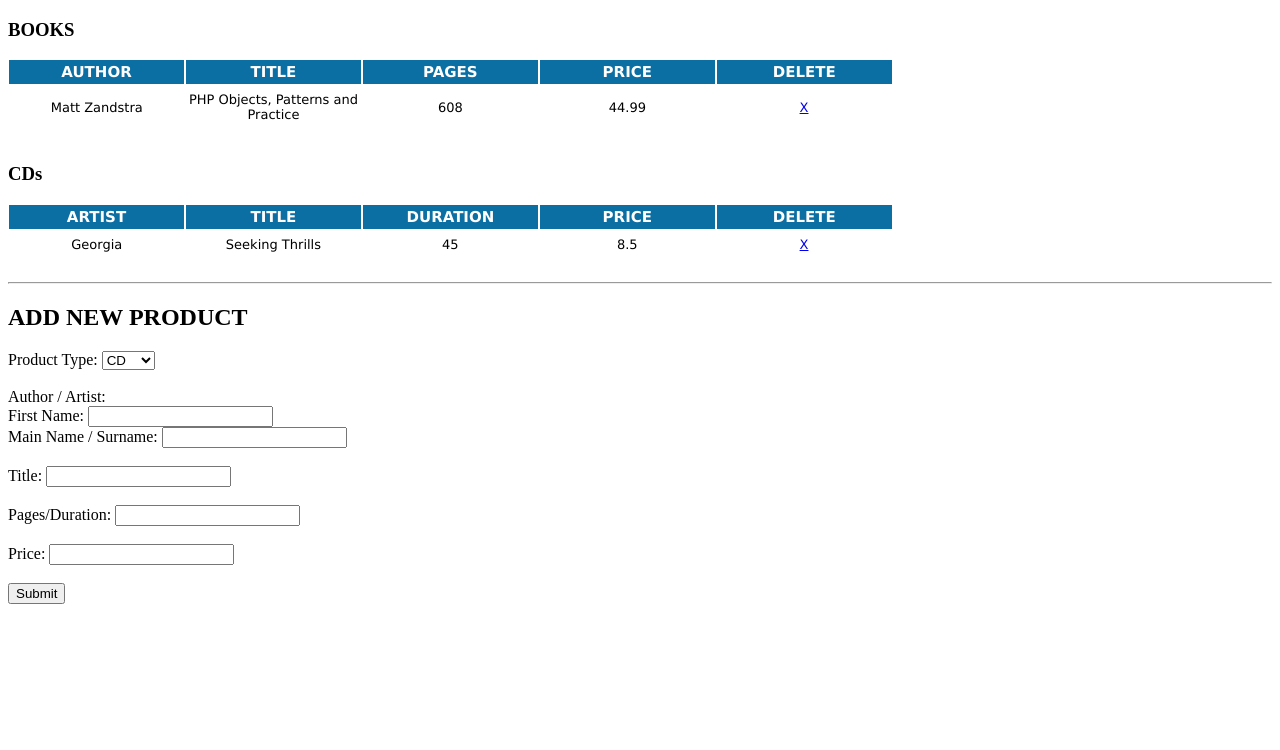
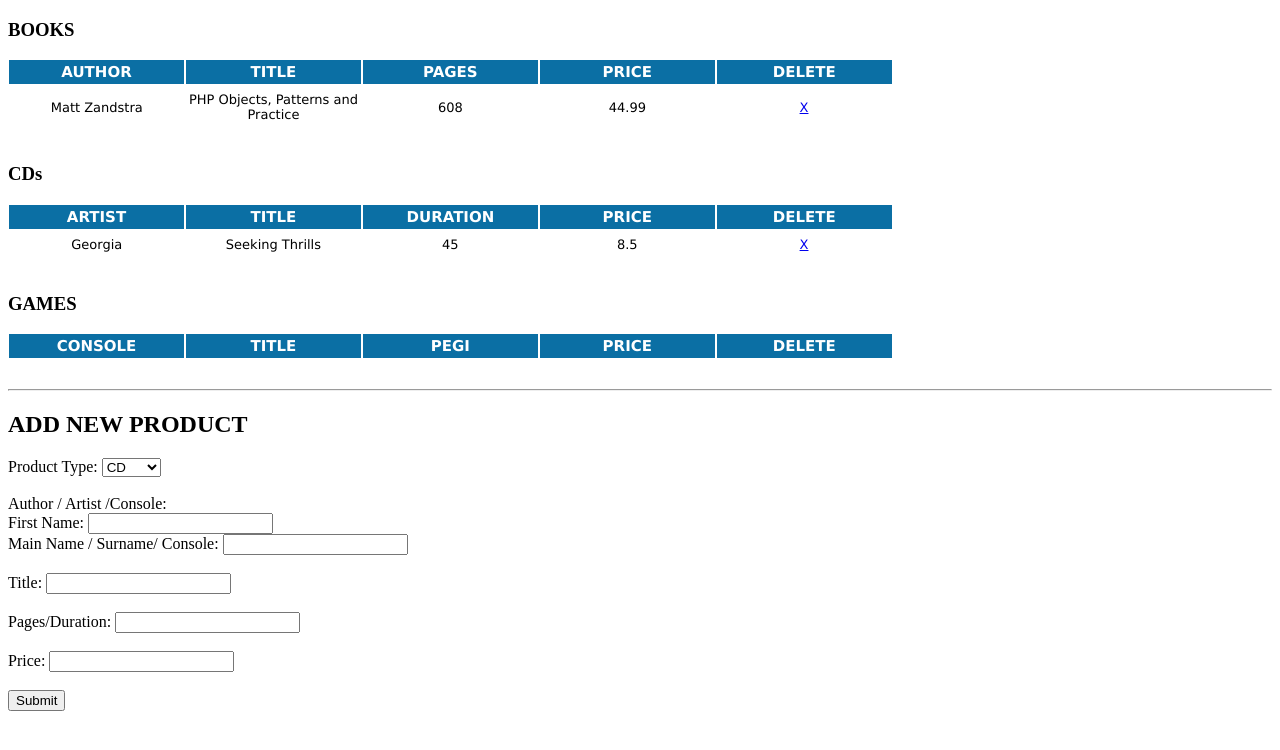
Before and after one commit to tbc-bsc-l6/component-1-Srijan5138, a PHP site: page / in a window 1280 px wide. Shown: the top 750 px of the page. Run offline with PHP 8.4, Linux system fonts and the light colour scheme; lists and menus that the app fills with data are empty.

Commit message:
html product writer was edited

```diff
--- a/awe/HtmlProductWriter.php
+++ b/awe/HtmlProductWriter.php
@@ -34,10 +34,12 @@ class HtmlProductWriter extends ShopProductWriter
         foreach ($this->products as $product) {
          if($product instanceof BookProduct) $bookproducts[] = $product;
          if($product instanceof CdProduct) $cdproducts[] = $product;
+         if($product instanceof GameProduct) $gameproducts[] = $product;
         }
 
         $booktable = $this->generateBookTable($bookproducts);
         $cdtable = $this->generateCdTable($cdproducts);
+        $gametable = $this->generateGameTable($gameproducts);
 
         $addProduct = $this->generateAddProductForm();
 
@@ -46,6 +48,8 @@ class HtmlProductWriter extends ShopProductWriter
             . $booktable .
             '<br />'
             .$cdtable.
+            '<br />'
+            .$gametable .
             '<br />'
             .$addProduct .
             '</body>';
@@ -113,6 +117,36 @@ class HtmlProductWriter extends ShopProductWriter
             </table>';
     }
 
+private function generateGameTable($gameproducts)
+    {
+        $contents = '';
+        foreach ($gameproducts as $game) {
+            $contents .= '<tr>
+                  <td>'.$game->getFullName().'</td>'
+                .'<td>'.$game->getTitle().'</td>'
+                .'<td>'.$game->getgameRating().'</td>'
+                .'<td>'.$game->getPrice().'</td>'
+                .'<td>'.'<a href="./index.php?delete='.$game->getId().'">X</a>'.'</td>
+                </tr>';
+        }
+        return
+            '
+            <h3>GAMES</h3>
+            <table class="paleBlueRows equal-width">
+                 <thead>
+                    <tr>
+                        <th>CONSOLE</th>
+                        <th>TITLE</th>
+                        <th>PEGI</th>
+                        <th>PRICE</th>
+                        <th>DELETE</th>
+                    </tr>
+                    </thead>
+                    <tbody>'
+            .$contents.
+            '</tbody>
+            </table>';
+    }
     private function generateAddProductForm()
     {
         return '
@@ -123,13 +157,14 @@ class HtmlProductWriter extends ShopProductWriter
           <select id="producttype" name="producttype">
                 <option value="cd">CD</option>
                 <option value="book">Book</option>
+                <option value="game">Game</option>
           </select>
           <br />
           <br />
-         <label for="name">Author / Artist:</label><br />
+         <label for="name">Author / Artist /Console: </label><br />
          <label for="fname">First Name:</label>
            <input type="text" id="fname" name="fname"><br />
-          <label for="sname">Main Name / Surname:</label>
+          <label for="sname">Main Name / Surname/ Console:</label>
            <input type="text" id="sname" name="sname">
            <br />
            <br />
```
Also changed, not shown: awe/GameProduct.php (added, +35 -0 lines).
